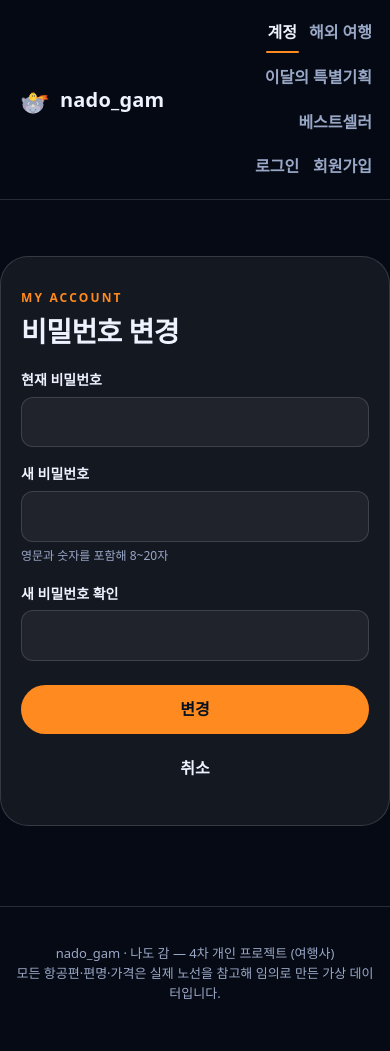
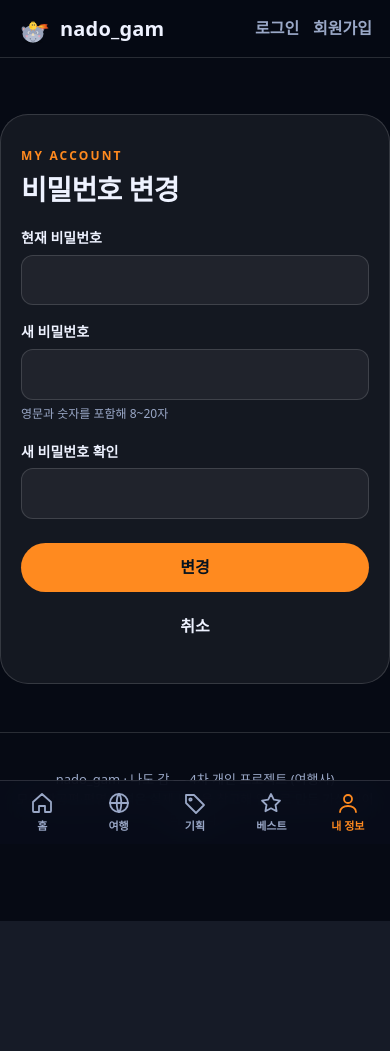
Before and after one commit to ho8566z/nado-gam, a Spring Boot app: page /account/password in a window 390 px wide. After the commit the page ends 921 px from the top, so only its background shows below. Run offline with Spring Boot 4, Linux system fonts and the light colour scheme; a user stored in the database is signed in; some of the project's set-up classes (security, data sources, template engines, error pages and the like) are left out, and stand-ins take their place; some web fonts are replaced.

Commit message:
feat(mobile): 휴대폰 하단 탭 바와 반응형 보완 추가
폭 760px 이하에서 홈·여행·기획·베스트·내 정보 탭 바를 보여 주고 상단 메뉴를 접는다. 요금 상세 표의 숨겨진 열을 다시 보여 준다.

```diff
--- a/src/main/resources/static/css/main.css
+++ b/src/main/resources/static/css/main.css
@@ -286,3 +286,29 @@ body.is-leaving .page { opacity: 0; transform: scale(1.035); filter: blur(5px);
 	*, *::before, *::after { animation: none !important; transition-duration: 0.01ms !important; scroll-behavior: auto !important; }
 	.slide { opacity: 1; transform: none; }
 }
+
+/* ---------- 모바일 하단 탭 바 (휴대폰 폭에서만) ---------- */
+.tabbar { display: none; }
+@media (max-width: 760px) {
+	body { padding-bottom: calc(68px + env(safe-area-inset-bottom)); }
+	.site-header { padding: 10px 16px; }
+	.site-header nav > a { display: none; }           /* 상단 메뉴는 하단 탭 바로 옮긴다 */
+	.site-header nav { flex-wrap: nowrap; }
+	.auth-links { margin-left: 0; padding-left: 0; border-left: 0; }
+	.site-footer { margin-top: 48px; padding-bottom: 24px; }
+	.tabbar {
+		position: fixed; left: 0; right: 0; bottom: 0; z-index: 60;
+		display: grid; grid-template-columns: repeat(5, 1fr);
+		padding: 6px 4px calc(6px + env(safe-area-inset-bottom));
+		background: rgba(8, 13, 26, 0.92); backdrop-filter: blur(14px);
+		border-top: 1px solid var(--line);
+	}
+	.tabbar a {
+		display: flex; flex-direction: column; align-items: center; gap: 2px;
+		min-height: 48px; padding: 4px 0; border-radius: 12px;
+		color: var(--muted); font-size: 11px; font-weight: 700;
+	}
+	.tabbar svg { width: 24px; height: 24px; fill: none; stroke: currentColor; stroke-width: 1.8; stroke-linecap: round; stroke-linejoin: round; }
+	.tabbar a.is-active { color: var(--accent); }
+	.tabbar a:active { background: var(--panel-2); }
+}
--- a/src/main/resources/static/css/travel.css
+++ b/src/main/resources/static/css/travel.css
@@ -124,3 +124,8 @@ a.dest-card:hover { transform: translateY(-5px); box-shadow: 0 24px 50px -20px r
 	.dest-grid { grid-template-columns: repeat(auto-fill, minmax(160px, 1fr)); gap: 12px; }
 	.dest-body h3 { font-size: 22px; }
 }
+
+/* 휴대폰 폭: 요금 상세 표는 열을 숨기지 않고(.table-wrap 이 가로 스크롤) 모두 보여 준다 */
+@media (max-width: 760px) {
+	.fare-table--detail th:nth-child(5), .fare-table--detail td:nth-child(5) { display: table-cell; }
+}
--- a/src/main/resources/static/js/common.js
+++ b/src/main/resources/static/js/common.js
@@ -21,3 +21,22 @@
 		window.setTimeout(function () { window.location.href = href; }, 340);
 	});
 })();
+
+// 모바일 하단 탭 바: 현재 주소에 맞는 탭을 강조한다.
+(function () {
+	'use strict';
+	var path = window.location.pathname;
+	document.querySelectorAll('.tabbar a[data-tab]').forEach(function (a) {
+		var base = a.getAttribute('data-tab');
+		var on = a.hasAttribute('data-tab-exact') ? path === base : (path === base || path.indexOf(base + '/') === 0);
+		if (on) {
+			a.classList.add('is-active');
+			a.setAttribute('aria-current', 'page');
+		}
+	});
+	// 로그인·가입 화면은 '내 정보' 탭에 속한다.
+	if (path === '/login' || path === '/signup') {
+		var acc = document.querySelector('.tabbar a[data-tab="/account"]');
+		if (acc) { acc.classList.add('is-active'); acc.setAttribute('aria-current', 'page'); }
+	}
+})();
--- a/src/main/resources/templates/fragments/layout.html
+++ b/src/main/resources/templates/fragments/layout.html
@@ -40,6 +40,29 @@
 <footer class="site-footer" th:fragment="footer">
 	<p>nado_gam · 나도 감 — 4차 개인 프로젝트 (여행사)</p>
 	<p>모든 항공편·편명·가격은 실제 노선을 참고해 임의로 만든 가상 데이터입니다.</p>
+	<!-- 휴대폰 폭에서만 보이는 하단 탭 바. 현재 메뉴 표시는 common.js 가 주소를 보고 정한다. -->
+	<nav class="tabbar" aria-label="모바일 메뉴">
+		<a th:href="@{/}" data-tab="/" data-tab-exact>
+			<svg viewBox="0 0 24 24" aria-hidden="true"><path d="M3 11l9-8 9 8v9a1 1 0 0 1-1 1h-5v-6H9v6H4a1 1 0 0 1-1-1z"/></svg>
+			<span>홈</span>
+		</a>
+		<a th:href="@{/travel}" data-tab="/travel">
+			<svg viewBox="0 0 24 24" aria-hidden="true"><circle cx="12" cy="12" r="9"/><path d="M3 12h18M12 3c3 3 3 15 0 18M12 3c-3 3-3 15 0 18"/></svg>
+			<span>여행</span>
+		</a>
+		<a th:href="@{/special}" data-tab="/special">
+			<svg viewBox="0 0 24 24" aria-hidden="true"><path d="M3 12V4h8l10 10-8 8z"/><circle cx="7.5" cy="8.5" r="1.2"/></svg>
+			<span>기획</span>
+		</a>
+		<a th:href="@{/bestseller}" data-tab="/bestseller">
+			<svg viewBox="0 0 24 24" aria-hidden="true"><path d="M12 3l2.8 5.7 6.2.9-4.5 4.4 1.1 6.2-5.6-2.9-5.6 2.9 1.1-6.2L3 9.6l6.2-.9z"/></svg>
+			<span>베스트</span>
+		</a>
+		<a th:href="@{/account}" data-tab="/account">
+			<svg viewBox="0 0 24 24" aria-hidden="true"><circle cx="12" cy="8" r="4"/><path d="M4 21c0-4 4-6 8-6s8 2 8 6"/></svg>
+			<span>내 정보</span>
+		</a>
+	</nav>
 </footer>
 </body>
 </html>
```
